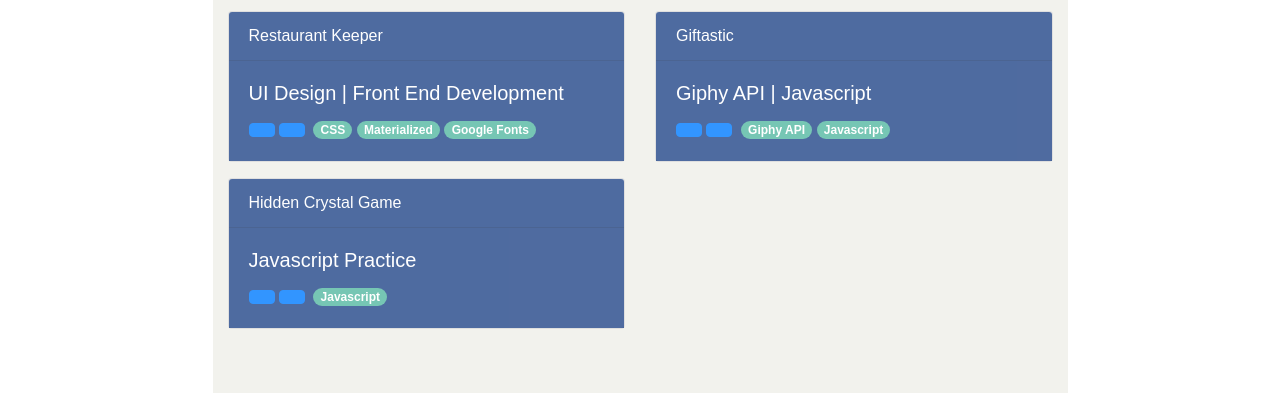
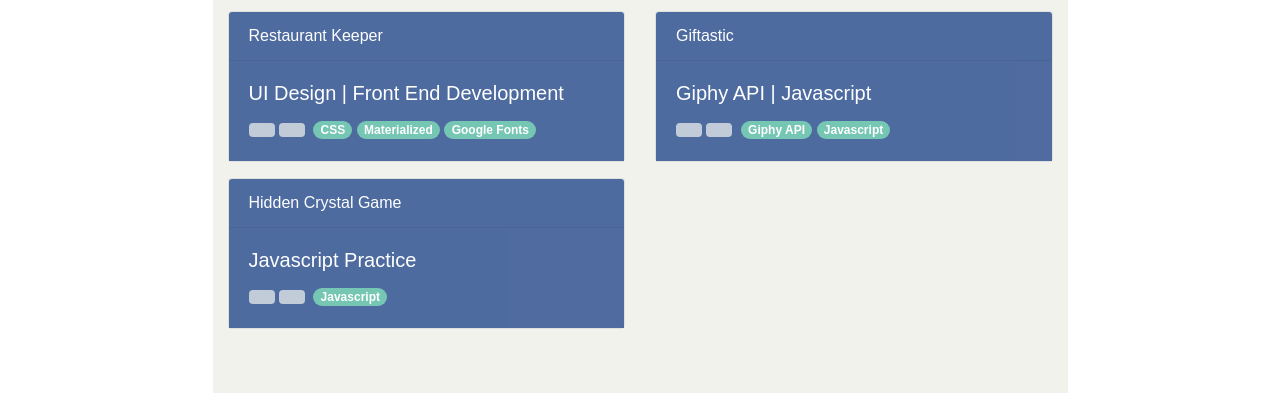
Before and after one commit to anicng/anicng.github.io, a plain HTML site: page portfolio.html in a window 1280 px wide. Shown: the part 203-598 px from the top of the page. Drawn offline with nearby package versions, Linux system fonts and the light colour scheme; a web font is replaced by a local one.

Commit message:
fixed left and right scroll issue and changed external link btn on portfolio page

```diff
--- a/assets/css/style.css
+++ b/assets/css/style.css
@@ -40,6 +40,11 @@ footer {
     opacity: .8;
 }
 
+.card-img{
+    opacity: .4;
+
+}
+
 .badge {
     background-color: #55b8a2;
 }
@@ -47,3 +52,8 @@ footer {
 .img-fluid {
     max-width: 50%;
 }
+
+.btn {
+    background-color: #f2f2ed;
+    opacity: .7;
+}
--- a/portfolio.html
+++ b/portfolio.html
@@ -60,10 +60,10 @@
               <div class="card-body project">
                 <h5 class="card-title">UI Design | Front End Development</h5>
                 <!-- <p class="card-text">Bootcamp Project 1</p> -->
-                <a href="https://github.com/khnguyen94/potential_project1" class="btn btn-primary" target="_blank"><span
-                    class="oi oi-code"></span></a>
-                <a href="https://khnguyen94.github.io/potential_project1/" class="btn btn-primary mr-1" target="_blank"><span
-                    class="oi oi-external-link"></span></a>
+                <a href="https://github.com/khnguyen94/potential_project1" class="btn" target="_blank"><span
+                    class="oi oi-code text-black"></span></a>
+                <a href="https://khnguyen94.github.io/potential_project1/" class="btn mr-1"
+                  target="_blank"><span class="oi oi-external-link text-black"></span></a>
                 <span class="badge badge-pill badge-dark">CSS</span>
                 <span class="badge badge-pill badge-dark">Materialized</span>
                 <span class="badge badge-pill badge-dark">Google Fonts</span>
@@ -78,10 +78,10 @@
               <div class="card-body project">
                 <h5 class="card-title">Giphy API | Javascript</h5>
                 <!-- <p class="card-text">Bootcamp Project 1</p> -->
-                <a href="https://github.com/anicng/GifTastic" class="btn btn-primary" target="_blank"><span
-                    class="oi oi-code"></span></a>
-                <a href="https://anicng.github.io/GifTastic/" class="btn btn-primary mr-1" target="_blank"><span
-                    class="oi oi-external-link"></span></a>
+                <a href="https://github.com/anicng/GifTastic" class="btn" target="_blank"><span
+                    class="oi oi-code text-black"></span></a>
+                <a href="https://anicng.github.io/GifTastic/" class="btn mr-1" target="_blank"><span
+                    class="oi oi-external-link text-black"></span></a>
                 <span class="badge badge-pill badge-dark">Giphy API</span>
                 <span class="badge badge-pill badge-dark">Javascript</span>
               </div>
@@ -94,14 +94,34 @@
               <div class="card-body project">
                 <h5 class="card-title">Javascript Practice</h5>
                 <!-- <p class="card-text">Bootcamp Project 1</p> -->
-                <a href="https://github.com/anicng/unit-4-game" class="btn btn-primary" target="_blank"><span
-                    class="oi oi-code"></span></a>
-                <a href="https://anicng.github.io/unit-4-game/" class="btn btn-primary mr-1" target="_blank"><span
-                    class="oi oi-external-link"></span></a>
+                <a href="https://github.com/anicng/unit-4-game" class="btn" target="_blank"><span
+                    class="oi oi-code text-black"></span></a>
+                <a href="https://anicng.github.io/unit-4-game/" class="btn mr-1" target="_blank"><span
+                    class="oi oi-external-link text-black"></span></a>
                 <span class="badge badge-pill badge-dark">Javascript</span>
               </div>
             </div>
           </div>
+
+
+          <!-- <div class="col-xs-12 col-md-6">
+            <div class="card text-black">
+              <img class="card-img" src="assets/img/p1.jpg" alt="Card image">
+              <div class="card-img-overlay">
+                <h5 class="card-title">Restaurant Keeper</h5>
+                <p class="card-text">UI Design | Front End Development</p>
+                <a href="https://github.com/khnguyen94/potential_project1" class="btn mb-2" target="_blank"><span
+                    class="oi oi-code text-black"></span></a>
+                <a href="https://khnguyen94.github.io/potential_project1/" class="btn mb-2"
+                  target="_blank"><span class="oi oi-external-link text-black"></span></a>
+                  <div>
+                <span class="badge badge-pill badge-dark">CSS</span>
+                <span class="badge badge-pill badge-dark">Materialized</span>
+                <span class="badge badge-pill badge-dark">Google Fonts</span>
+              </div>
+              </div>
+            </div>
+          </div> -->
 
           <!-- <div class="col-xs-12 col-lg-6">
             <div class="card bg-dark text-white">
```
Also changed, not shown: index.html (+3 -0 lines), assets/img/p1.jpg (added).
